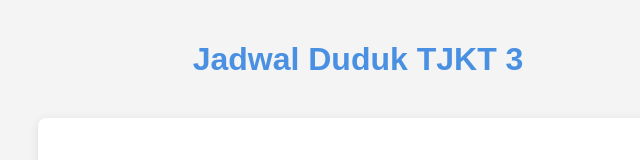
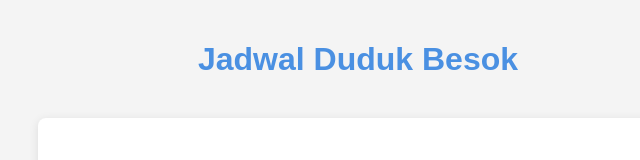
Before and after one commit to BagysAryn/Website.github.io, a plain HTML site: page index.html in a window 1280 px wide. Shown: the top 160 px of the page, without its empty margins (282-922 px from the left). Drawn offline with Linux system fonts and the light colour scheme.

Commit message:
Update index.html

```diff
--- a/index.html
+++ b/index.html
@@ -57,7 +57,7 @@
     </style>
 </head>
 <body>
-    <h1>Jadwal Duduk TJKT 3</h1>
+    <h1>Jadwal Duduk Besok</h1>
     <div id="result"></div>
     <div id="timer"></div>
     <script>
```
